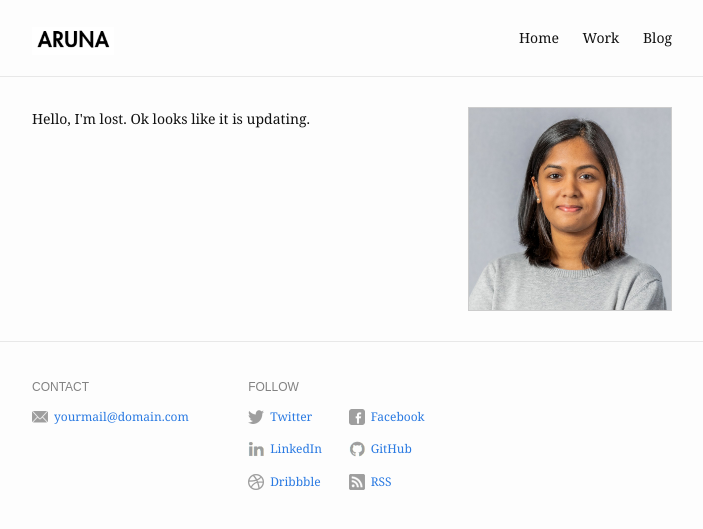
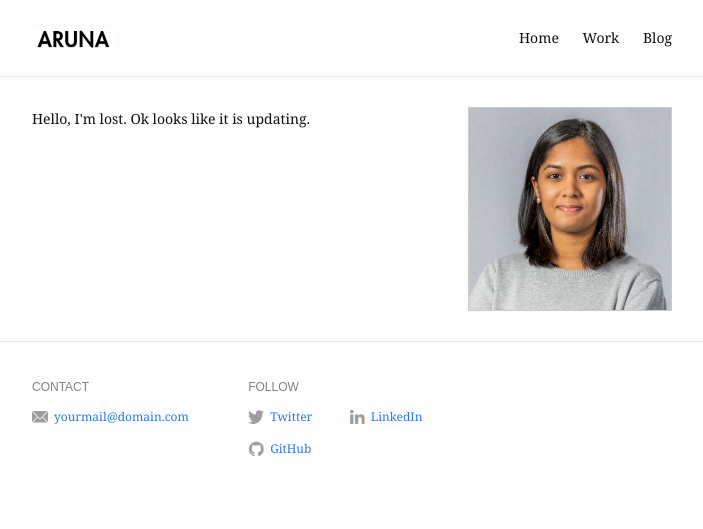
Before and after one commit to Aruna12/arunaarumugam, a Jekyll site: the page built from index.md, in a window 1280 px wide. Shown: the top 529 px of the page, without its empty margins (288-991 px from the left). Built offline with Jekyll 4.4.1, drawn with Linux system fonts in a browser that asks for light colours.

Commit message:
Update _config.yml

```diff
--- a/_config.yml
+++ b/_config.yml
@@ -1,7 +1,7 @@
 # For technical reasons, this file is *NOT* reloaded automatically when you use
 # 'bundle exec jekyll serve'. If you change this file, please restart the server process.
 
-title: Arunaaaaa
+title: Aruna
 description: >- # this means to ignore newlines until "baseurl:"
   Bay is a minimal Jekyll Theme.
 baseurl: "/arunaarumugam" # the subpath of the site
@@ -26,16 +26,11 @@ footer:
     - name: Twitter
       link: http://twitter.com/YourTwitterUsername
       username: "@YourTwitterUsername"
-    - name: Facebook
-      link: http://facebook.com/YourFacebookUsername
     - name: LinkedIn
       link: http://linkedin.com/in/YourLinkedInUsername
     - name: GitHub
       link: http://github.com/YourGitHubUsername
-    - name: Dribbble
-      link: https://dribbble.com/YourDribbbleUsername
-    - name: RSS
-      link: /feed.xml
+
 
 # Build settings
 markdown: kramdown
```
